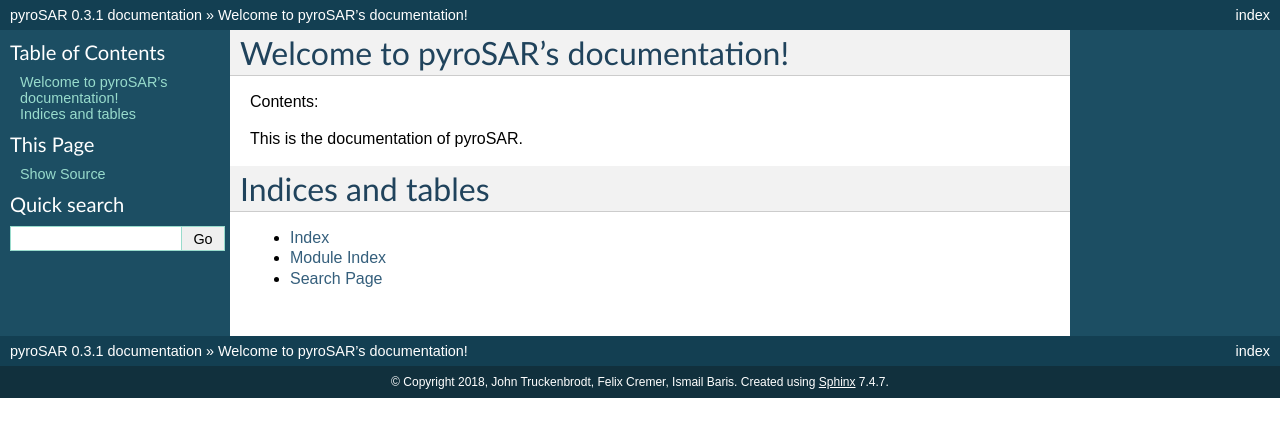
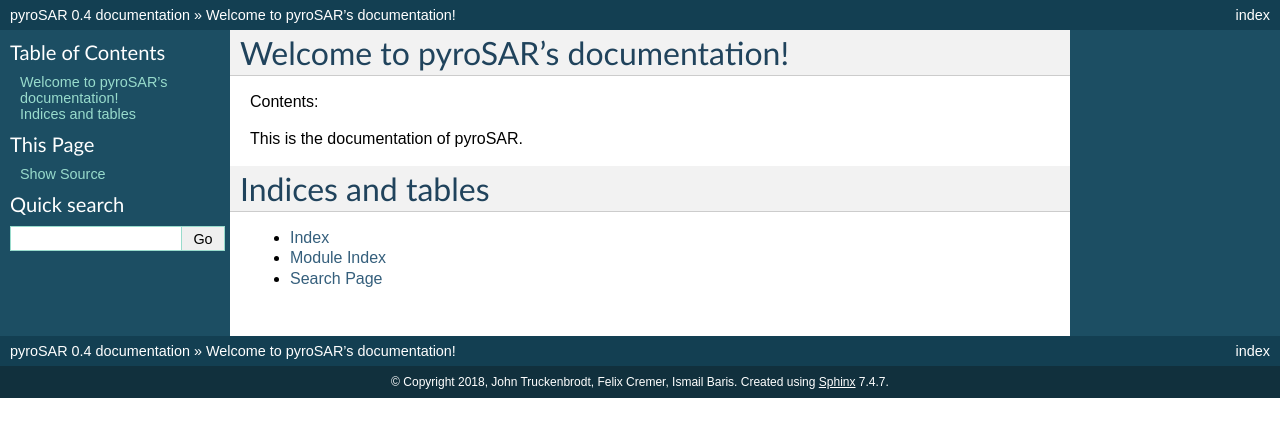
Before and after one commit to johntruckenbrodt/spatialist, a Sphinx documentation site: the page built from docs/index.rst, in a window 1280 px wide. Shown: the top 437 px of the page. Built offline with Sphinx 7.4.7, drawn with Linux system fonts in a browser that asks for light colours; pages that are not in the unit, such as notebooks, are missing from menus.

Commit message:
version 0.4

```diff
--- a/docs/conf.py
+++ b/docs/conf.py
@@ -71,9 +71,9 @@
 # built documents.
 #
 # The short X.Y version.
-version = '0.3.1'
+version = '0.4'
 # The full version, including alpha/beta/rc tags.
-release = '0.3.1'
+release = '0.4'
 
 # The language for content autogenerated by Sphinx. Refer to documentation
 # for a list of supported languages.
--- a/setup.py
+++ b/setup.py
@@ -10,7 +10,7 @@
 setup(name='pyroSAR',
       packages=find_packages(),
       include_package_data=True,
-      version='0.3.1',
+      version='0.4',
       description='a framework for large-scale SAR satellite data processing',
       classifiers=[
           'Programming Language :: Python',
```
